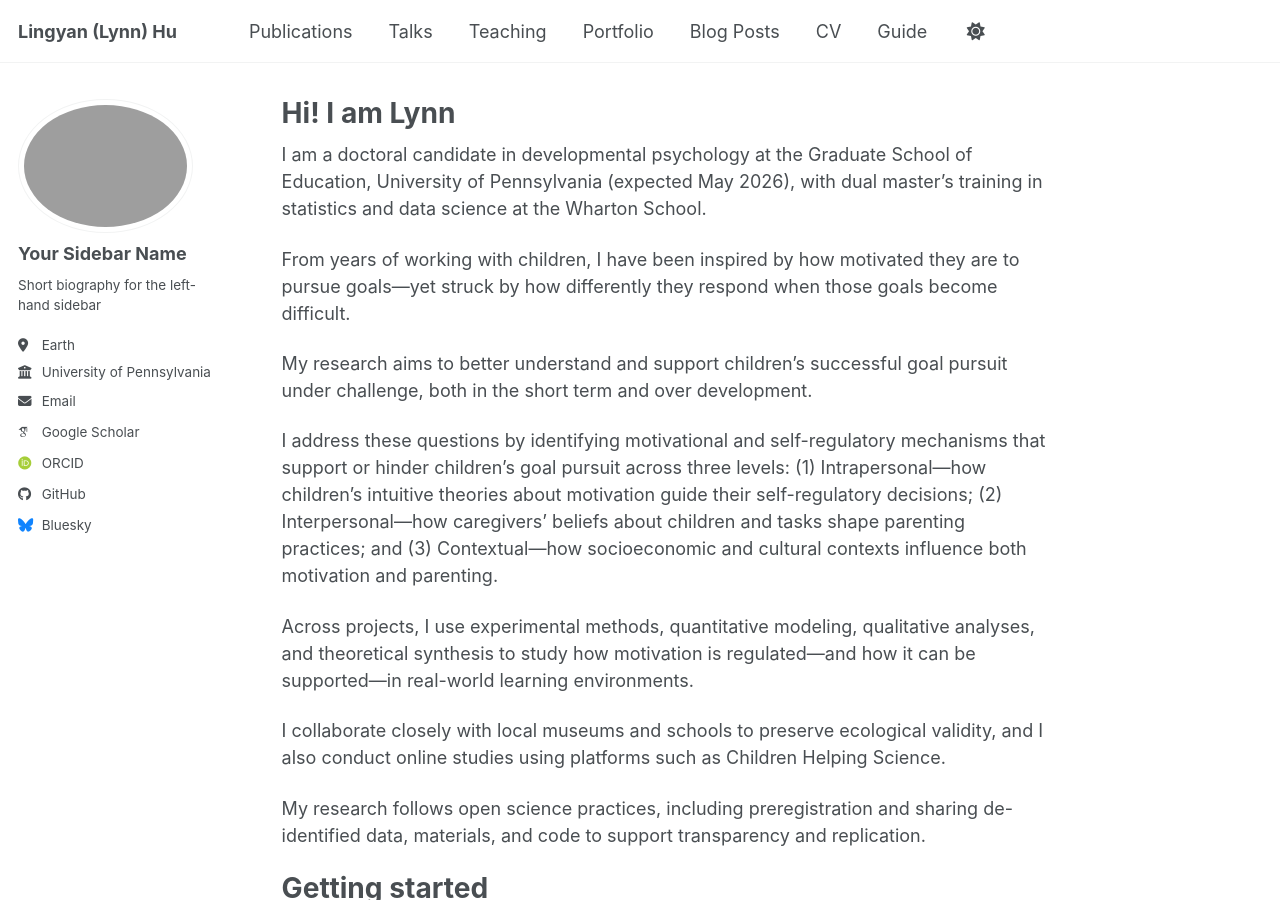
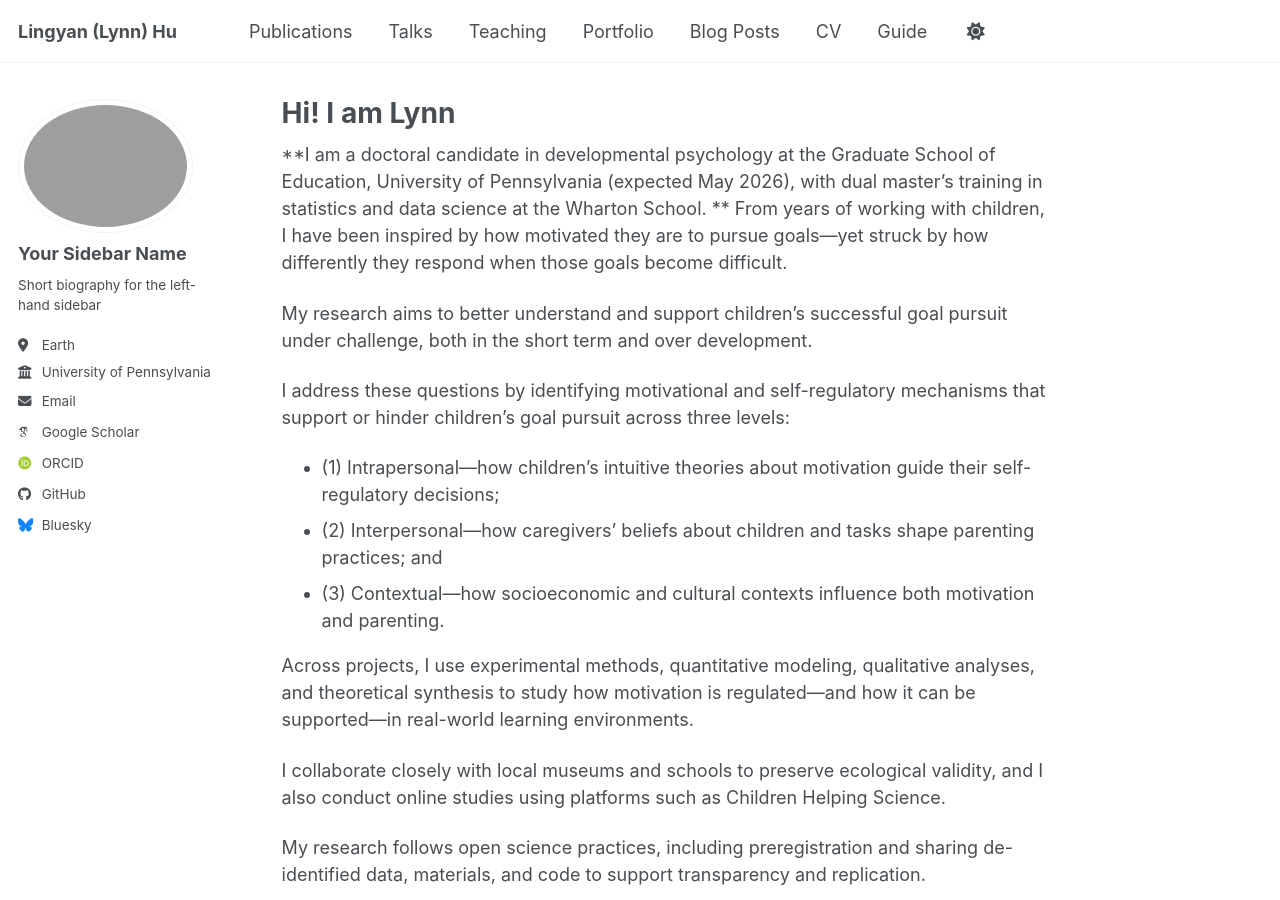
Before and after one commit to lingyh904/lingyh904.github.io, a Jekyll site: the page built from _pages/about.md, in a window 1280 px wide and 900 px high. Built offline with Jekyll 4.4.1, drawn with Linux system fonts in a browser that asks for light colours; some web fonts are replaced; a script bundle is joined from its source files by our own code; library files that are not in the unit come from our copies.

```diff
--- a/_pages/about.md
+++ b/_pages/about.md
@@ -6,16 +6,16 @@ redirect_from:
   - /about/
   - /about.html
 ---
-I am a doctoral candidate in developmental psychology at the Graduate School of Education, University of Pennsylvania (expected May 2026), with dual master’s training in statistics and data science at the Wharton School.
-
+**I am a doctoral candidate in developmental psychology at the Graduate School of Education, University of Pennsylvania (expected May 2026), with dual master’s training in statistics and data science at the Wharton School.
+**
 From years of working with children, I have been inspired by how motivated they are to pursue goals—yet struck by how differently they respond when those goals become difficult.
 
 My research aims to better understand and support children’s successful goal pursuit under challenge, both in the short term and over development.
 
 I address these questions by identifying motivational and self-regulatory mechanisms that support or hinder children’s goal pursuit across three levels:
-(1) Intrapersonal—how children’s intuitive theories about motivation guide their self-regulatory decisions;
-(2) Interpersonal—how caregivers’ beliefs about children and tasks shape parenting practices; and
-(3) Contextual—how socioeconomic and cultural contexts influence both motivation and parenting.
+- (1) Intrapersonal—how children’s intuitive theories about motivation guide their self-regulatory decisions;
+- (2) Interpersonal—how caregivers’ beliefs about children and tasks shape parenting practices; and
+- (3) Contextual—how socioeconomic and cultural contexts influence both motivation and parenting.
 
 Across projects, I use experimental methods, quantitative modeling, qualitative analyses, and theoretical synthesis to study how motivation is regulated—and how it can be supported—in real-world learning environments.
 
```
